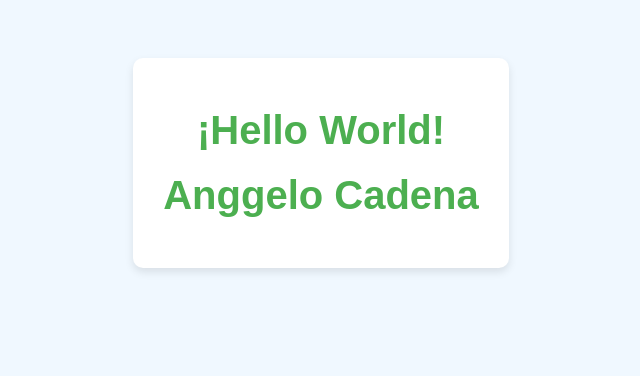
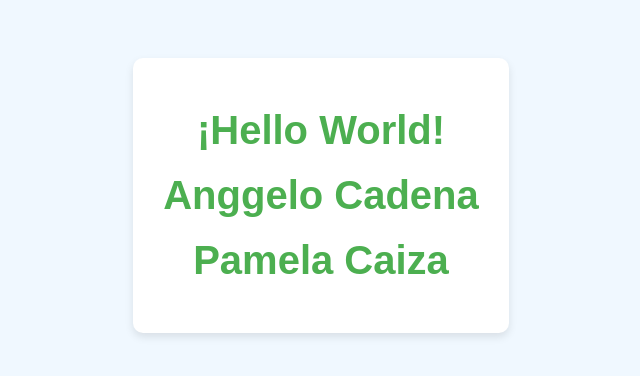
Before and after one commit to Anggeloo/ASG-LB-G, a plain HTML site: page index.html in a window 1280 px wide. Shown: the whole page, without its empty margins (319-959 px from the left). Drawn offline with Linux system fonts and the light colour scheme.

Commit message:
feat: :white_check_mark: Update-Test

```diff
--- a/index.html
+++ b/index.html
@@ -35,6 +35,7 @@
     <div class="container">
         <h1>¡Hello World!</h1>
         <h1>Anggelo Cadena</h1>
+        <h1>Pamela Caiza</h1>
     </div>
 </body>
 </html>
```
